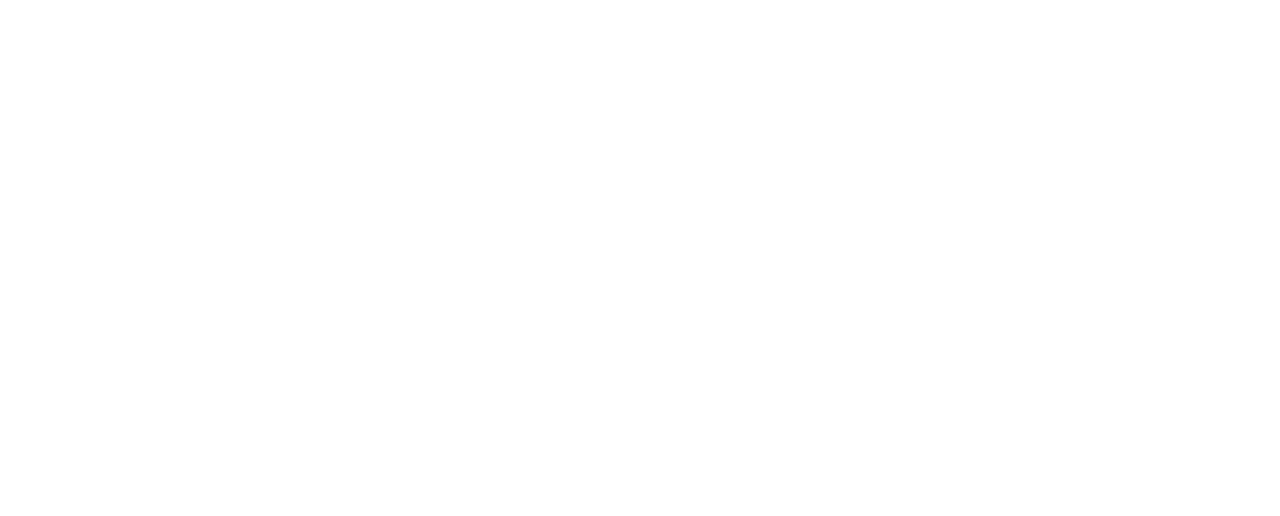
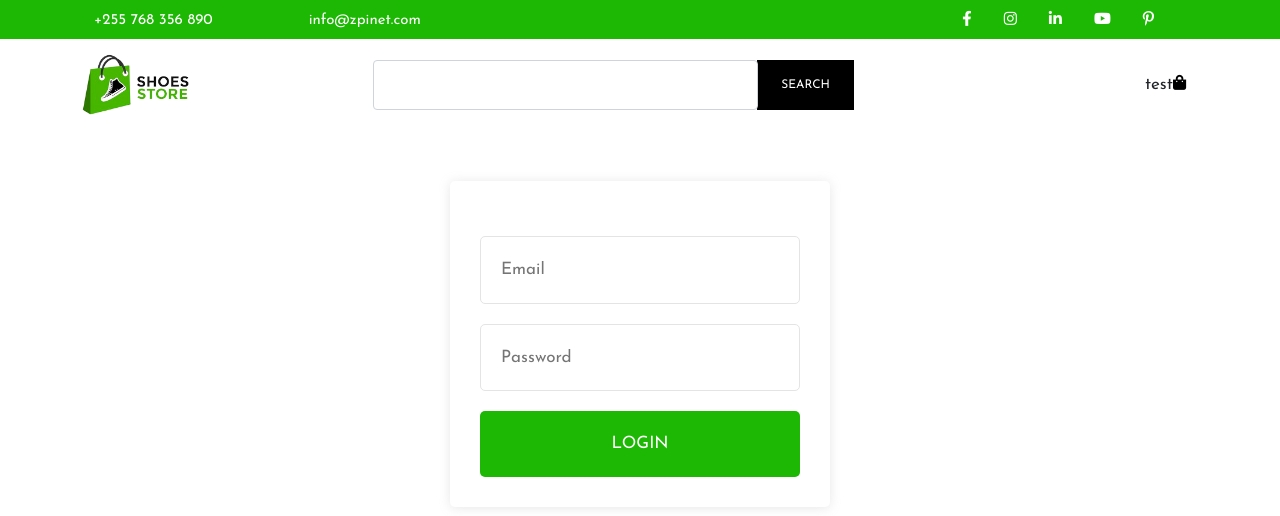
Before and after one commit to Na-Young-Woo/shoeShop, a React (Create React App) app: page /login in a window 1280 px wide. Before the commit this address had no page. Shown: the top 516 px of the page. Built offline with nearby package versions, Linux system fonts and the light colour scheme.

Commit message:
Login 페이지 추가 및 App.js에 연결

```diff
--- a/src/App.js
+++ b/src/App.js
@@ -3,12 +3,14 @@
 import React from "react";
 import { BrowserRouter as Router, Routes, Route } from "react-router-dom";
 import HomeScreen from "./screens/HomeScreen";
+import Login from "./screens/Login";
 
 const App = () => {
   return (
     <Router>
       <Routes>
         <Route path="/" element={<HomeScreen />} exact />
+        <Route path="/login" element={<Login />} />
       </Routes>
     </Router>
   );
--- a/src/screens/HomeScreen.js
+++ b/src/screens/HomeScreen.jsx
@@ -6,6 +6,7 @@
 import Header from "../components/Header";
 
 const HomeScreen = () => {
+  window.scrollTo(0, 0);
   return (
     <div>
       <Header />
--- /dev/null
+++ b/src/screens/Login.jsx
@@ -0,0 +1,20 @@
+import React from "react";
+import Header from "../components/Header";
+
+const Login = () => {
+  window.scrollTo(0, 0);
+  return (
+    <>
+      <Header />
+      <div className="container d-flex flex-column justify-content-center align-items-center login-center">
+        <form className="Login col-md-8 col-lg-4 col-11">
+          <input type="email" placeholder="Email" />
+          <input type="password" placeholder="Password" />
+          <button>Login</button>
+        </form>
+      </div>
+    </>
+  );
+};
+
+export default Login;
```
